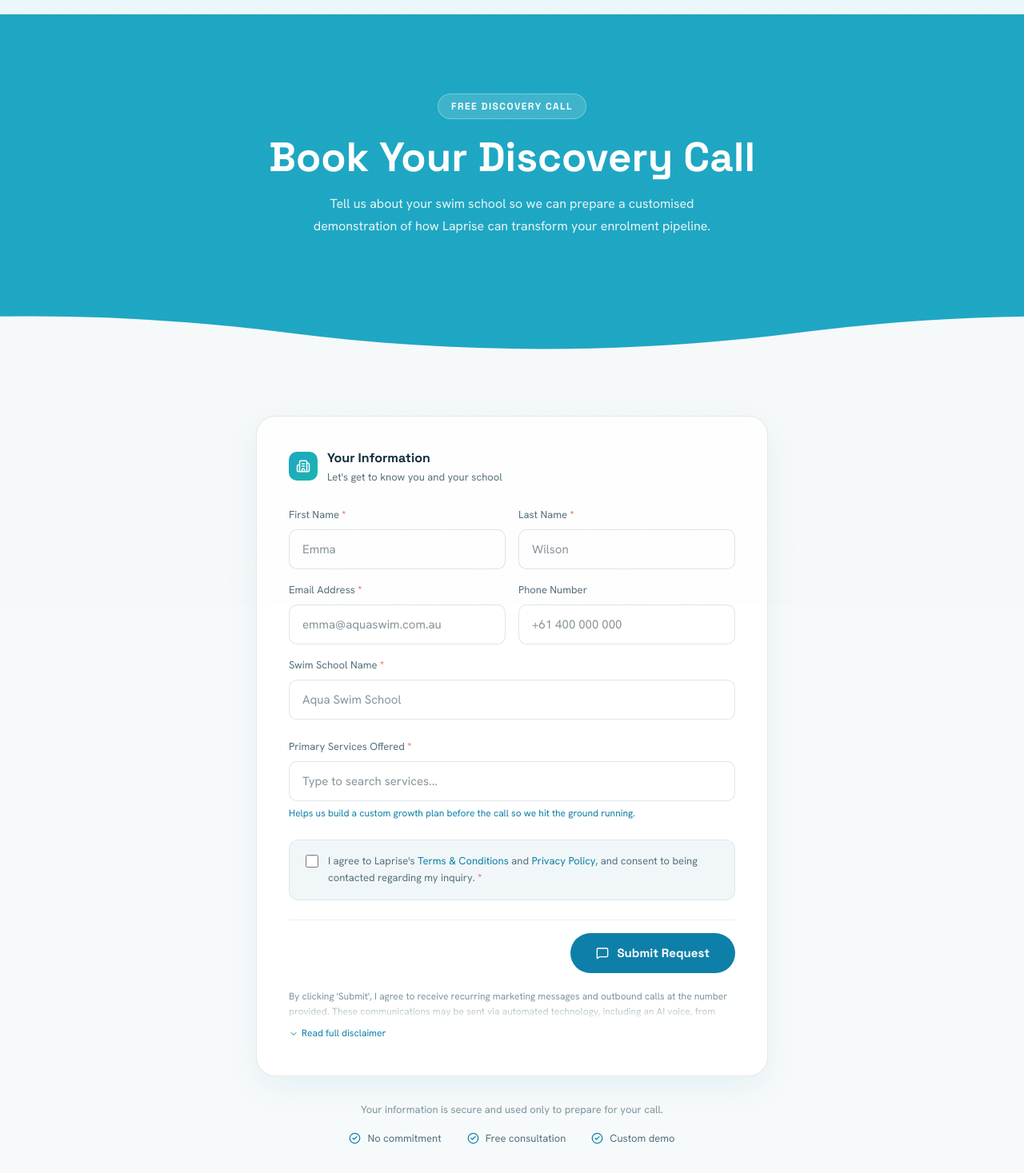
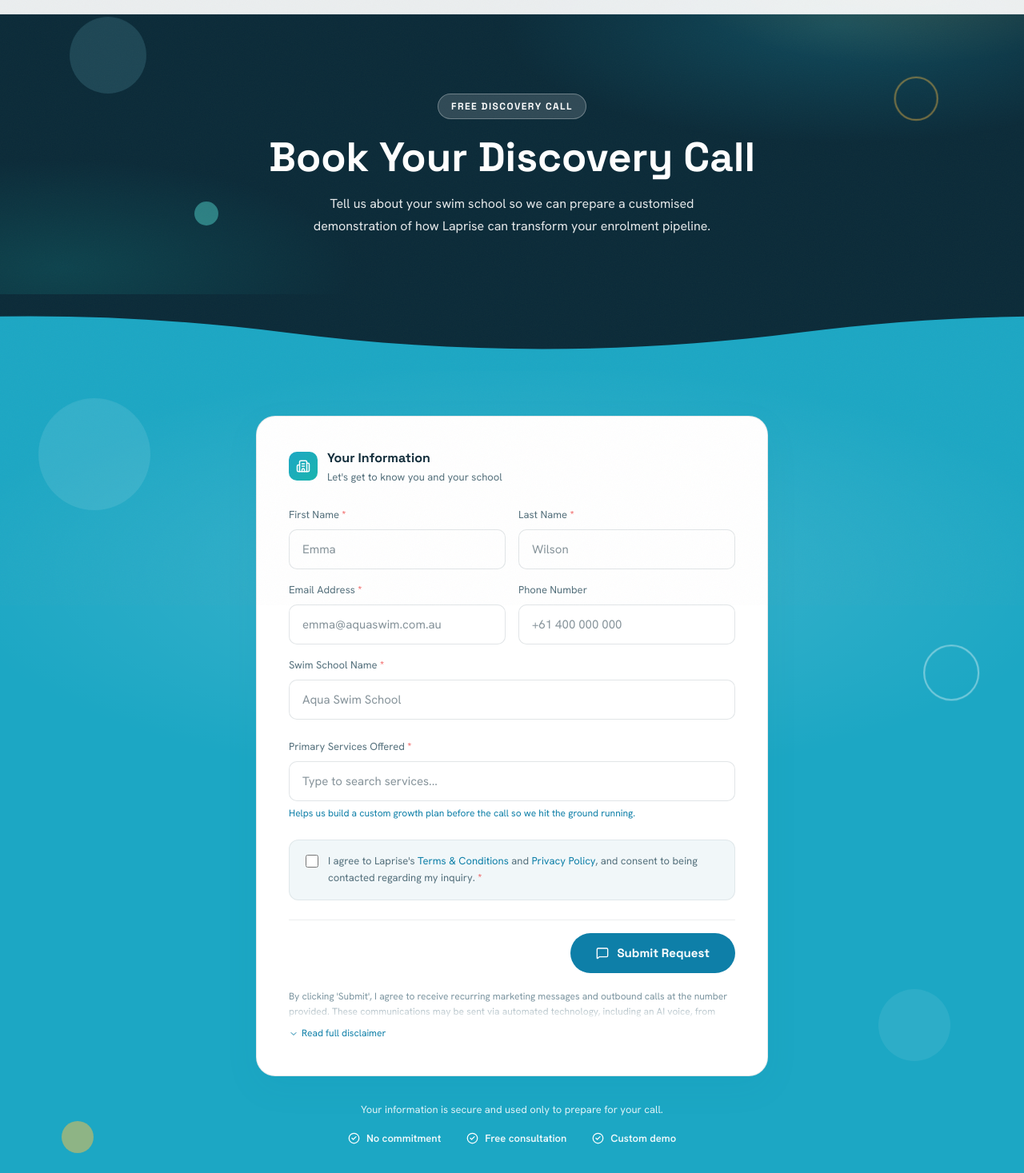
Before and after one commit to HaydenVanderhee/Laprise.org, a React (Vite) app: page /book in a window 1280 px wide. Shown: the part 43-1510 px from the top of the page at 80% size. Built offline with nearby package versions, Linux system fonts and the light colour scheme.

Commit message:
Book page: navy header + cyan body to match site, with blooms, bubbles and floating form card

```diff
--- a/src/components/BookPage.tsx
+++ b/src/components/BookPage.tsx
@@ -6,7 +6,7 @@
 
 const EASE = [0.25, 0.46, 0.45, 0.94] as [number, number, number, number]
 const TEAL = '#0E7FA8'
-const BG = '#F7FAFB'
+const BG = '#1CA7C4'
 
 const SERVICES = [
   'Trial Lesson Enquiry', 'Term Enrolment', 'Group Lessons', 'Private Lessons',
@@ -103,12 +103,16 @@
   }
 
   return (
-    <div style={{ minHeight: '100vh', background: BG, color: '#0F2A38', fontFamily: "'Hanken Grotesk',sans-serif" }}>
+    <div style={{ minHeight: '100vh', background: BG, color: '#0F2A38', fontFamily: "'Hanken Grotesk',sans-serif", position: 'relative', overflow: 'hidden' }}>
       <PageNav />
 
-      {/* Cyan hero header + wave into the form */}
-      <section style={{ background: '#1CA7C4', padding: 'clamp(120px,16vw,160px) clamp(20px,5vw,40px) clamp(48px,7vw,72px)', textAlign: 'center' }}>
-        <motion.div initial={{ opacity: 0, y: 24 }} animate={{ opacity: 1, y: 0 }} transition={{ duration: 0.65, ease: EASE }} style={{ maxWidth: 720, margin: '0 auto' }}>
+      {/* Navy hero header (glow + shapes) + wave into the cyan body */}
+      <section style={{ position: 'relative', overflow: 'hidden', background: '#0B2A38', padding: 'clamp(120px,16vw,160px) clamp(20px,5vw,40px) clamp(48px,7vw,72px)', textAlign: 'center' }}>
+        <div aria-hidden="true" style={{ position: 'absolute', inset: 0, zIndex: 0, pointerEvents: 'none', backgroundImage: 'radial-gradient(ellipse 42% 55% at 88% 0%, rgba(255,194,71,0.16), transparent 55%), radial-gradient(ellipse 55% 60% at 82% 18%, rgba(28,167,196,0.26), transparent 60%), radial-gradient(ellipse 48% 55% at 6% 92%, rgba(23,181,174,0.18), transparent 60%)' }} />
+        <span aria-hidden="true" className="bubble-a" style={{ position: 'absolute', width: 96, height: 96, borderRadius: '50%', top: '20%', left: '6%', background: 'rgba(127,215,230,0.16)', zIndex: 0 }} />
+        <span aria-hidden="true" className="bubble-c" style={{ position: 'absolute', width: 52, height: 52, borderRadius: '50%', top: '32%', right: '9%', border: '2px solid rgba(255,194,71,0.45)', zIndex: 0 }} />
+        <span aria-hidden="true" className="bubble-b" style={{ position: 'absolute', width: 30, height: 30, borderRadius: '50%', bottom: '24%', left: '20%', background: 'rgba(84,224,214,0.45)', zIndex: 0 }} />
+        <motion.div initial={{ opacity: 0, y: 24 }} animate={{ opacity: 1, y: 0 }} transition={{ duration: 0.65, ease: EASE }} style={{ position: 'relative', zIndex: 1, maxWidth: 720, margin: '0 auto' }}>
           <span style={{ display: 'inline-flex', alignItems: 'center', gap: 8, fontFamily: "'Space Grotesk',sans-serif", fontSize: 12, fontWeight: 700, letterSpacing: '0.12em', textTransform: 'uppercase', color: '#FFFFFF', background: 'rgba(255,255,255,0.15)', border: '1px solid rgba(255,255,255,0.3)', padding: '6px 16px', borderRadius: 9999, marginBottom: 20 }}>
             Free Discovery Call
           </span>
@@ -120,9 +124,15 @@
           </p>
         </motion.div>
       </section>
-      <WaveDivider top="#1CA7C4" bottom="#F7FAFB" />
+      <WaveDivider top="#0B2A38" bottom="#1CA7C4" />
 
-      <div style={{ maxWidth: 720, margin: '0 auto', padding: 'clamp(32px,5vw,56px) clamp(20px,5vw,40px) 80px' }}>
+      <div style={{ position: 'relative', overflow: 'hidden' }}>
+        <div aria-hidden="true" style={{ position: 'absolute', inset: 0, zIndex: 0, pointerEvents: 'none', backgroundImage: 'radial-gradient(ellipse 80% 36% at 50% 24%, rgba(255,255,255,0.14), transparent 70%)' }} />
+        <span aria-hidden="true" className="bubble-a" style={{ position: 'absolute', width: 140, height: 140, borderRadius: '50%', top: '5%', left: '3%', background: 'rgba(255,255,255,0.10)', zIndex: 0 }} />
+        <span aria-hidden="true" className="bubble-c" style={{ position: 'absolute', width: 66, height: 66, borderRadius: '50%', top: '32%', right: '5%', border: '2px solid rgba(255,255,255,0.4)', zIndex: 0 }} />
+        <span aria-hidden="true" className="bubble-b" style={{ position: 'absolute', width: 40, height: 40, borderRadius: '50%', bottom: '8%', left: '7%', background: 'rgba(255,194,71,0.5)', zIndex: 0 }} />
+        <span aria-hidden="true" className="bubble-a" style={{ position: 'absolute', width: 90, height: 90, borderRadius: '50%', bottom: '16%', right: '8%', background: 'rgba(255,255,255,0.08)', zIndex: 0 }} />
+        <div style={{ position: 'relative', zIndex: 1, maxWidth: 720, margin: '0 auto', padding: 'clamp(32px,5vw,56px) clamp(20px,5vw,40px) 80px' }}>
 
         {/* Form card */}
         <motion.div initial={{ opacity: 0, y: 24 }} animate={{ opacity: 1, y: 0 }} transition={{ duration: 0.65, ease: EASE, delay: 0.1 }}
@@ -268,15 +278,16 @@
         {/* Trust row */}
         <motion.div initial={{ opacity: 0 }} animate={{ opacity: 1 }} transition={{ duration: 0.6, delay: 0.3 }}
           style={{ marginTop: 32, textAlign: 'center' }}>
-          <p style={{ fontSize: 13, color: '#7C95A0', marginBottom: 16 }}>Your information is secure and used only to prepare for your call.</p>
+          <p style={{ fontSize: 13, color: 'rgba(255,255,255,0.85)', marginBottom: 16 }}>Your information is secure and used only to prepare for your call.</p>
           <div style={{ display: 'flex', alignItems: 'center', justifyContent: 'center', gap: 32, flexWrap: 'wrap' }}>
             {['No commitment', 'Free consultation', 'Custom demo'].map(t => (
-              <div key={t} style={{ display: 'flex', alignItems: 'center', gap: 8, fontSize: 13, color: '#54707C' }}>
-                <CheckCircle2 size={15} color={TEAL} />{t}
+              <div key={t} style={{ display: 'flex', alignItems: 'center', gap: 8, fontSize: 13, color: 'rgba(255,255,255,0.92)', fontWeight: 600 }}>
+                <CheckCircle2 size={15} color="#FFFFFF" />{t}
               </div>
             ))}
           </div>
         </motion.div>
+        </div>
       </div>
     </div>
   )
```
